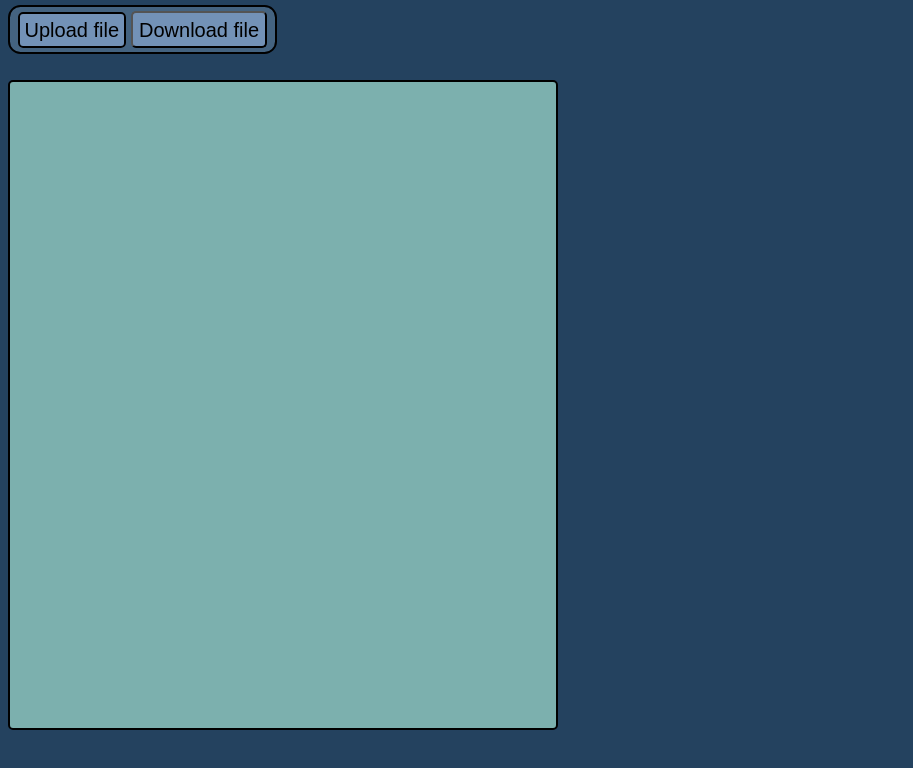
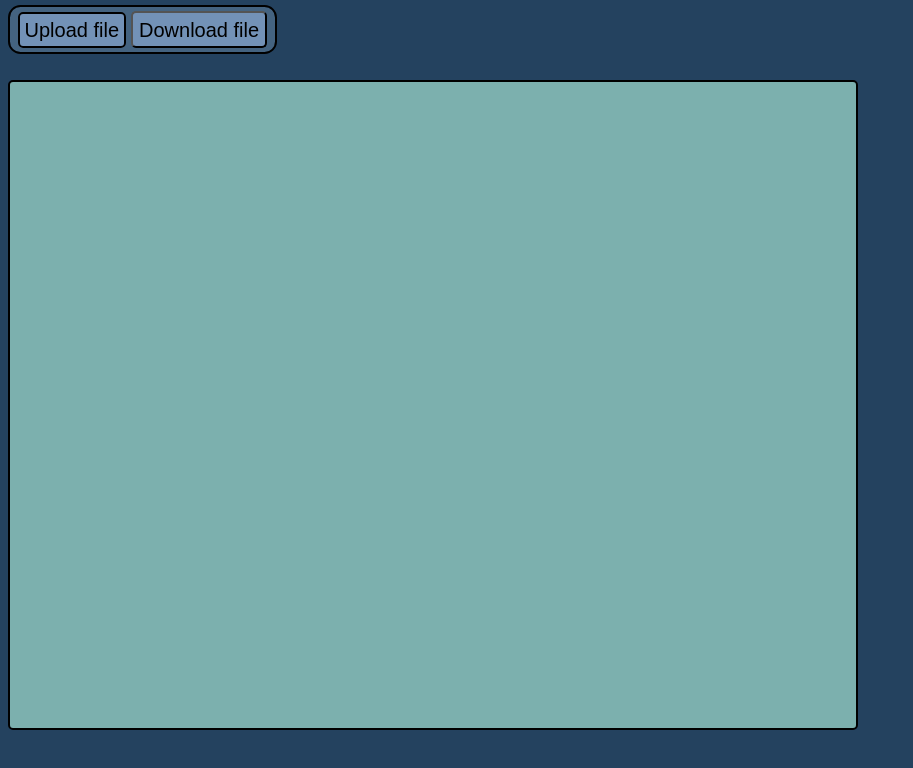
Before and after one commit to Shining-Thunder/Web-Text-Editor, a plain HTML site: page index.html in a window 1280 px wide. Shown: the whole page, without its empty margins (0-913 px from the left). Drawn offline with Linux system fonts and the light colour scheme.

Commit message:
Update index.html
Increased width of editing area

```diff
--- a/index.html
+++ b/index.html
@@ -28,7 +28,7 @@
         textarea {
             resize: none;
             height: 650;
-            width: 550;
+            width: 850;
             background-color: #7cb0ae;
             border: 2.5px solid black;
             border-radius: 5px;
```
